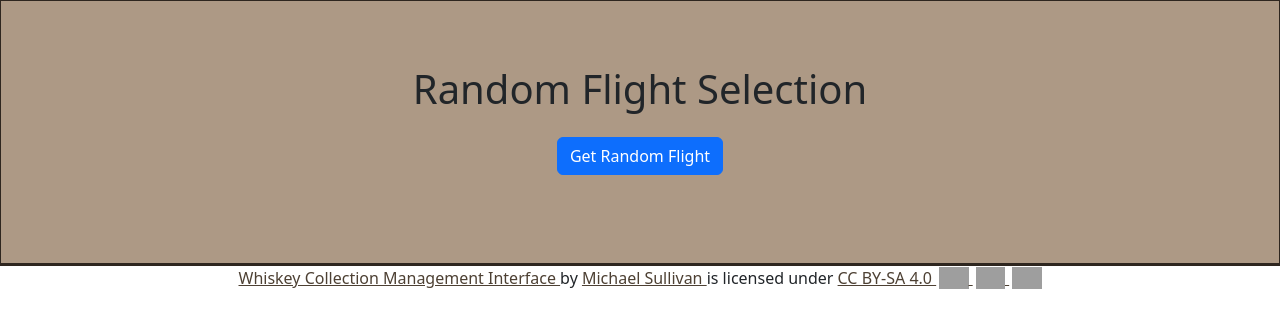
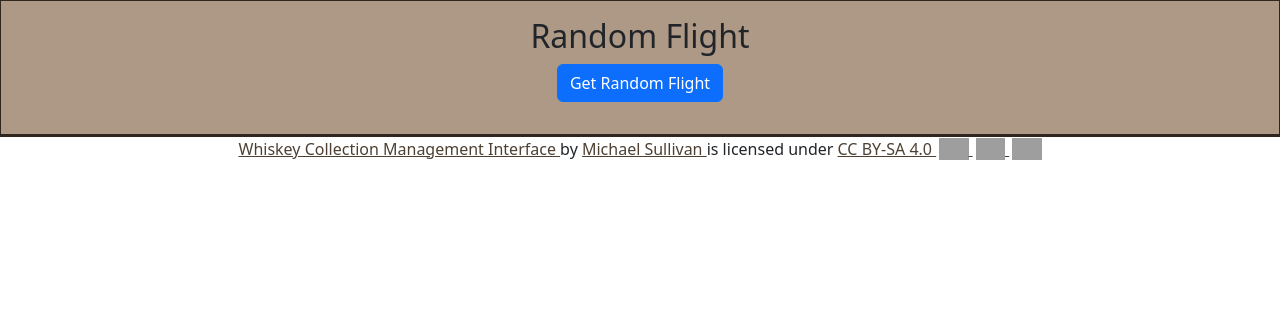
Before and after one commit to Cincinnatux/IT7039_Final, a Flask app: page /random_flight in a window 1280 px wide. Shown: the part 117-445 px from the top of the page. Run offline with Flask 3, Linux system fonts and the light colour scheme; some libraries are stand-ins or nearby versions; grey boxes are pictures that could not be loaded.

Commit message:
Trying to remap routes. It is a hot mess right now.

```diff
--- a/app.py
+++ b/app.py
@@ -693,7 +693,7 @@ def random_flight():
 
 # Route to randomize bottles
 @app.route('/api/random_flight', methods=['GET'])
-def random_flight():
+def get_random_flight():
     try:
         # Query bottles where date_emptied is NULL
         available_bottles = Bottle.query.filter(Bottle.date_emptied == None).all()
--- a/templates/analyze_inventory.html
+++ b/templates/analyze_inventory.html
@@ -18,7 +18,7 @@
     <nav class="box mobile-nav">
         <a href="{{ url_for('home') }}">Home Page</a>
         <a href="{{ url_for('final' )}}">Enter New Bottle</a>
-        <a href="{{ url_for('random_flight' )}}">Get a Random Flight</a>
+        <a href="{{ url_for('random_flight') }}">Get a Random Flight</a>
         <a href="{{ url_for('analyze_inventory' )}}">Analyze Current Bottles</a>
     </nav>
     <main class="box main">
@@ -167,7 +167,7 @@
     <nav class="box desktop-nav">
         <a href="{{ url_for('home') }}">Home Page&nbsp;&nbsp;&nbsp;&nbsp;</a>
         <a href="{{ url_for('final' )}}">Enter New Bottle&nbsp;&nbsp;&nbsp;&nbsp;</a>
-        <a href="{{ url_for('random_flight' )}}">Get a Random Flight&nbsp;&nbsp;&nbsp;&nbsp;</a>
+        <a href="{{ url_for('random_flight') }}">Get a Random Flight&nbsp;&nbsp;&nbsp;&nbsp;</a>
         <a href="{{ url_for('analyze_inventory' )}}">Analyze Current Bottles&nbsp;&nbsp;&nbsp;&nbsp;</a>
     </nav>
     <aside class="box aside"></aside>
--- a/templates/new_entry.html
+++ b/templates/new_entry.html
@@ -14,14 +14,14 @@
     <nav class="box mobile-nav">
         <a href="{{ url_for('home') }}">Home Page</a>
         <a href="{{ url_for('final' )}}">Enter New Bottle</a>
-        <a href="{{ url_for('random_flight' )}}">Get a Random Flight</a>
+        <a href="{{ url_for('random_flight') }}">Get a Random Flight</a>
         <a href="{{ url_for('analyze_inventory' )}}">Analyze Current Bottles</a>
     </nav>
     <main class="box main"></main>
     <nav class="box desktop-nav">
         <a href="{{ url_for('home') }}">Home Page&nbsp;&nbsp;&nbsp;&nbsp;</a>
         <a href="{{ url_for('final' )}}">Enter New Bottle&nbsp;&nbsp;&nbsp;&nbsp;</a>
-        <a href="{{ url_for('random_flight' )}}">Get a Random Flight&nbsp;&nbsp;&nbsp;&nbsp;</a>
+        <a href="{{ url_for('random_flight') }}">Get a Random Flight&nbsp;&nbsp;&nbsp;&nbsp;</a>
         <a href="{{ url_for('analyze_inventory' )}}">Analyze Current Bottles&nbsp;&nbsp;&nbsp;&nbsp;</a>
     </nav>
     <aside class="box aside"></aside>
--- a/templates/random_flight.html
+++ b/templates/random_flight.html
@@ -16,86 +16,36 @@
     <nav class="box mobile-nav">
         <a href="{{ url_for('home') }}">Home Page</a>
         <a href="{{ url_for('final' )}}">Enter New Bottle</a>
-        <a href="{{ url_for('random_flight' )}}">Get a Random Flight</a>
+        <a href="{{ url_for('random_flight') }}">Get a Random Flight</a>
         <a href="{{ url_for('analyze_inventory' )}}">Analyze Current Bottles</a>
     </nav>
     <main class="box main">
-        <div class="container my-5">
-            <h1 class="mb-4">Random Flight Selection</h1>
-
-            <div class="mb-4">
-                <button id="selectFlightBtn" class="btn btn-primary">Get Random Flight</button>
-            </div>
-
-            <div id="flightResults" class="row">
-                <!-- Randomly selected bottles will be displayed here -->
-            </div>
+        <div class="container">
+            <h2>Random Flight</h2>
+            <button id="fetch-flight" class="btn btn-primary">Get Random Flight</button>
+            <div id="flight-info" class="mt-3"></div>
         </div>
 
-        <!-- Include Bootstrap JS and dependencies (optional) -->
-        <script src="https://cdn.jsdelivr.net/npm/bootstrap@5.3.0/dist/js/bootstrap.bundle.min.js"></script>
-        <!-- Include Fetch API Polyfill for older browsers (optional) -->
-        <script src="https://cdn.jsdelivr.net/npm/whatwg-fetch@3.6.2/dist/fetch.umd.min.js"></script>
-
         <script>
-            document.getElementById('selectFlightBtn').addEventListener('click', function() {
-                // Disable the button to prevent multiple clicks
-                const button = this;
-                button.disabled = true;
-                button.innerText = 'Selecting...';
-
-                // Fetch 4 random bottles via the API
-                fetch('/api/random_flight')
+            document.getElementById('fetch-flight').addEventListener('click', function() {
+                fetch('{{ url_for("get_random_flight") }}')
                     .then(response => response.json())
                     .then(data => {
-                        // Re-enable the button
-                        button.disabled = false;
-                        button.innerText = 'Get Random Flight';
-
-                        const resultsDiv = document.getElementById('flightResults');
-                        resultsDiv.innerHTML = '';  // Clear previous results
-
                         if (data.success) {
                             const bottles = data.bottles;
-
-                            if (bottles.length === 0) {
-                                resultsDiv.innerHTML = '<p class="text-warning">No bottles available for selection.</p>';
-                                return;
-                            }
-
-                            // Create Bootstrap cards for each bottle
+                            let html = '<ul>';
                             bottles.forEach(bottle => {
-                                const cardDiv = document.createElement('div');
-                                cardDiv.className = 'col-md-3 mb-4';
-
-                                cardDiv.innerHTML = `
-                                    <div class="card h-100">
-                                        <div class="card-body">
-                                            <h5 class="card-title">${bottle.expression}</h5>
-                                            <h6 class="card-subtitle mb-2 text-muted">${bottle.brand_name} (${bottle.category})</h6>
-                                            <p class="card-text">
-                                                <strong>Volume:</strong> ${bottle.volume_ml} ml<br>
-                                                <strong>Proof:</strong> ${bottle.proof ? bottle.proof : 'N/A'}<br>
-                                                <!-- Add more bottle details as needed -->
-                                            </p>
-                                        </div>
-                                    </div>
-                                `;
-
-                                resultsDiv.appendChild(cardDiv);
+                                html += `<li>${bottle.expression} - ${bottle.brand_name}</li>`;
                             });
+                            html += '</ul>';
+                            document.getElementById('flight-info').innerHTML = html;
                         } else {
-                            resultsDiv.innerHTML = `<p class="text-danger">${data.message}</p>`;
+                            document.getElementById('flight-info').innerHTML = `<p>${data.message}</p>`;
                         }
                     })
                     .catch(error => {
-                        console.error('Error fetching random flight:', error);
-                        const button = document.getElementById('selectFlightBtn');
-                        button.disabled = false;
-                        button.innerText = 'Get Random Flight';
-
-                        const resultsDiv = document.getElementById('flightResults');
-                        resultsDiv.innerHTML = '<p class="text-danger">An error occurred while selecting bottles. Please try again.</p>';
+                        console.error('Error fetching flight:', error);
+                        document.getElementById('flight-info').innerHTML = '<p>An error occurred while fetching the flight.</p>';
                     });
             });
         </script>
@@ -103,7 +53,7 @@
     <nav class="box desktop-nav">
         <a href="{{ url_for('home') }}">Home Page&nbsp;&nbsp;&nbsp;&nbsp;</a>
         <a href="{{ url_for('final' )}}">Enter New Bottle&nbsp;&nbsp;&nbsp;&nbsp;</a>
-        <a href="{{ url_for('random_flight' )}}">Get a Random Flight&nbsp;&nbsp;&nbsp;&nbsp;</a>
+        <a href="{{ url_for('random_flight') }}">Get a Random Flight&nbsp;&nbsp;&nbsp;&nbsp;</a>
         <a href="{{ url_for('analyze_inventory' )}}">Analyze Current Bottles&nbsp;&nbsp;&nbsp;&nbsp;</a>
     </nav>
     <aside class="box aside"></aside>
```
